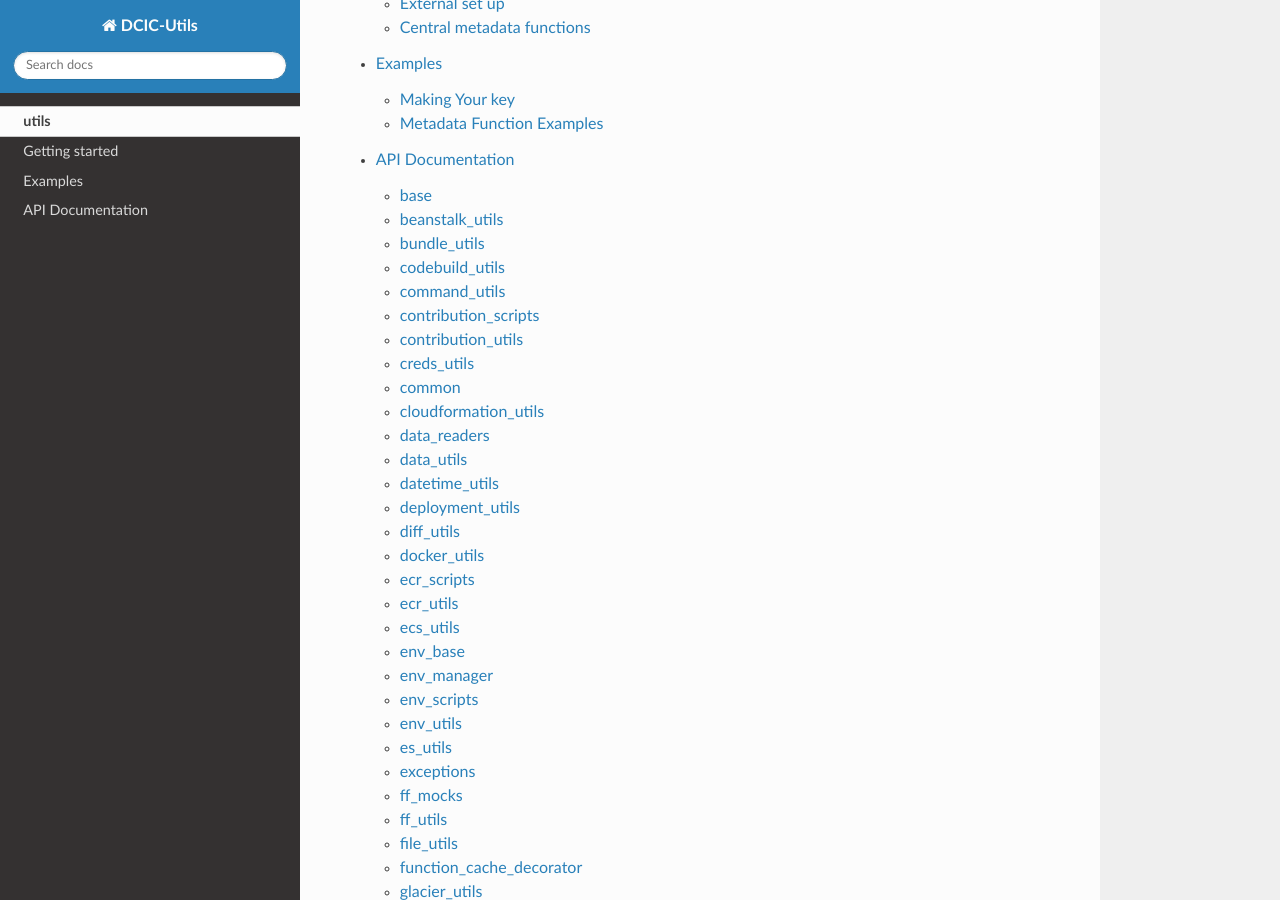
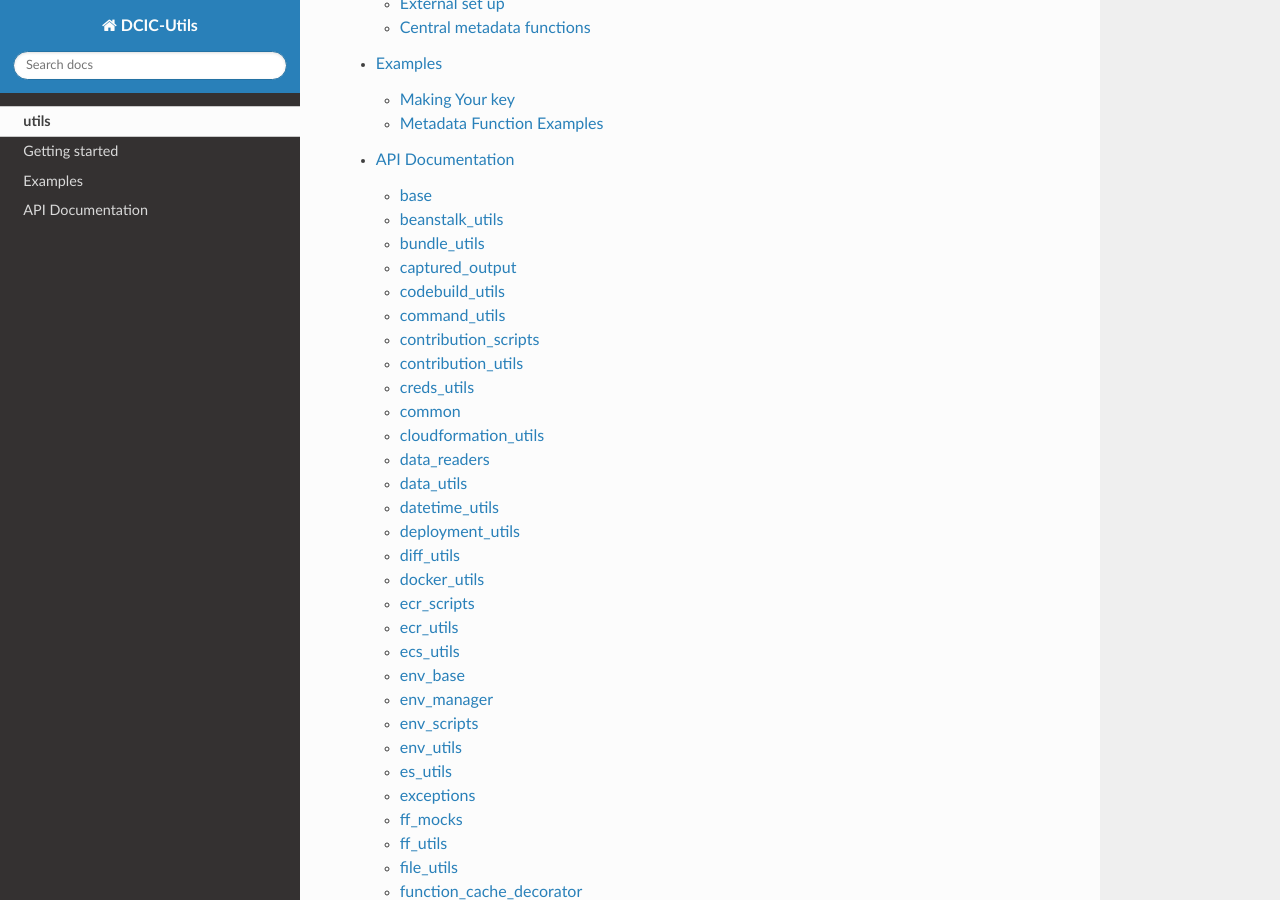
Before and after one commit to 4dn-dcic/utils, a Sphinx documentation site: the page built from docs/source/index.rst, in a window 1280 px wide and 900 px high, scrolled down 513 px. Built offline with Sphinx 7.4.7 and the Read the Docs theme 2.0.0, drawn with Linux system fonts in a browser that asks for light colours.

Commit message:
doc for captured_output

```diff
--- a/docs/source/dcicutils.rst
+++ b/docs/source/dcicutils.rst
@@ -27,6 +27,13 @@ bundle_utils
 ^^^^^^^^^^^^
 
 .. automodule:: dcicutils.bundle_utils
+   :members:
+
+
+captured_output
+^^^^^^^^^^^^^^^
+
+.. automodule:: dcicutils.captured_output
    :members:
 
 
```
